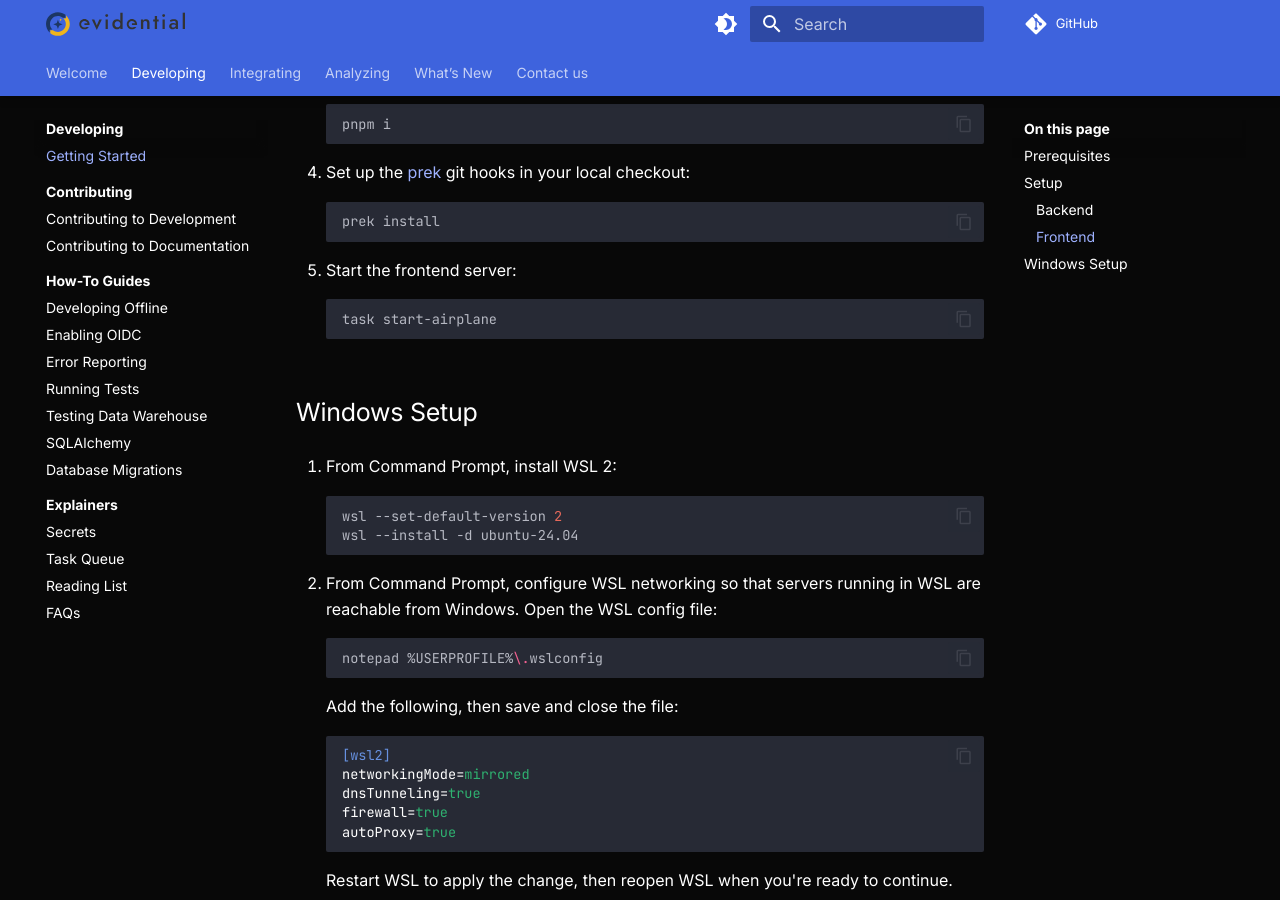
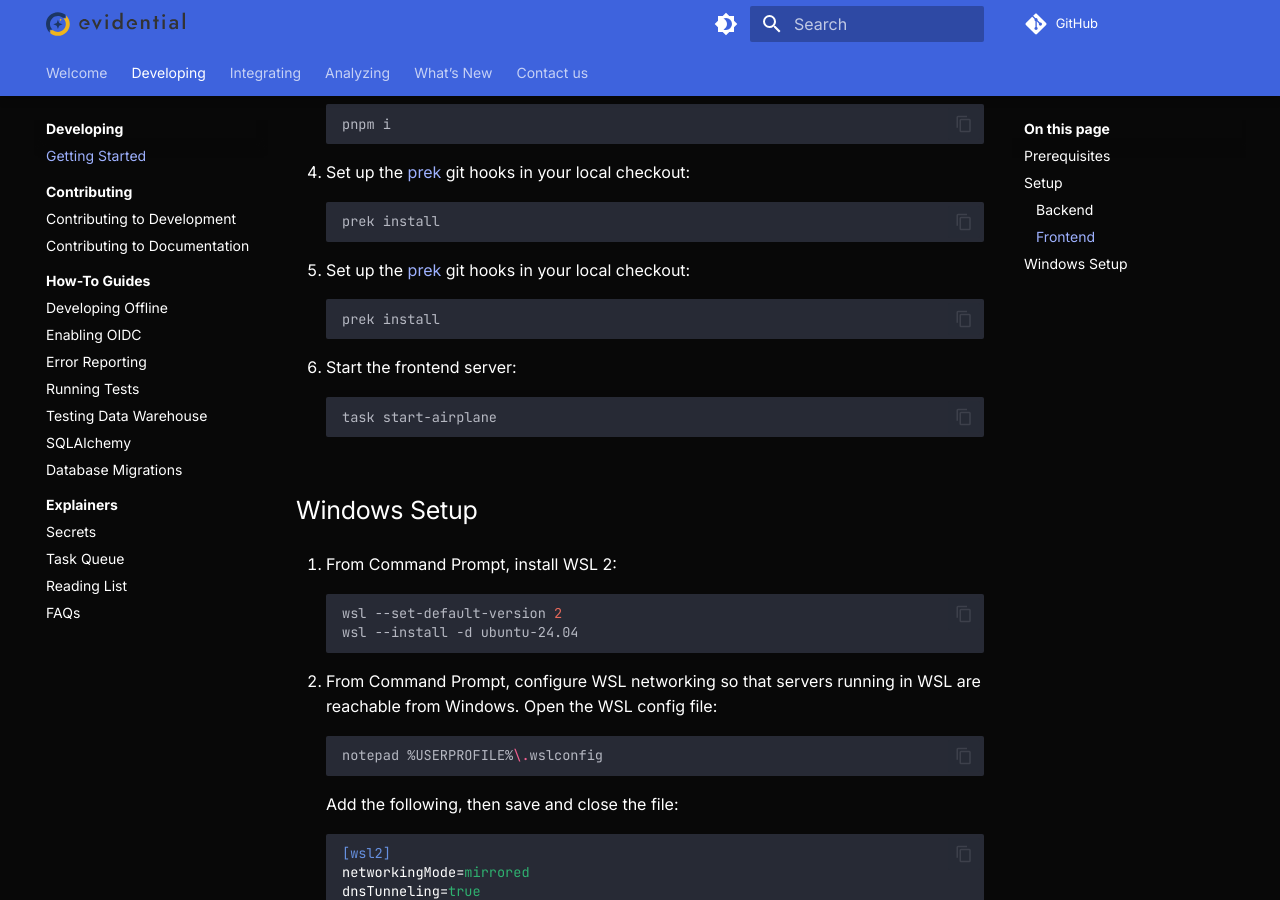
Before and after one commit to agency-fund/evidential-docs, an MkDocs documentation site: the page built from docs/development/getting-started-dev.md, in a window 1280 px wide and 900 px high, scrolled down 2130 px. Built offline with MkDocs 1.6.1 and Material for MkDocs 9.7.7, drawn with Linux system fonts in a browser that asks for light colours; plug-ins that fetch from the network failed and are left out; comment, search, counter and statistics services are not loaded.

Commit message:
Update docs/development/getting-started-dev.md
Co-authored-by: Mark Botterill <97025274+markbotterill@users.noreply.github.com>

````diff
--- a/docs/development/getting-started-dev.md
+++ b/docs/development/getting-started-dev.md
@@ -109,6 +109,12 @@
     prek install
     ```
 
+1. Set up the [prek](https://prek.j178.dev/) git hooks in your local checkout:
+
+    ```shell
+    prek install
+    ```
+
 1. Start the frontend server:
 
     ```shell
````
